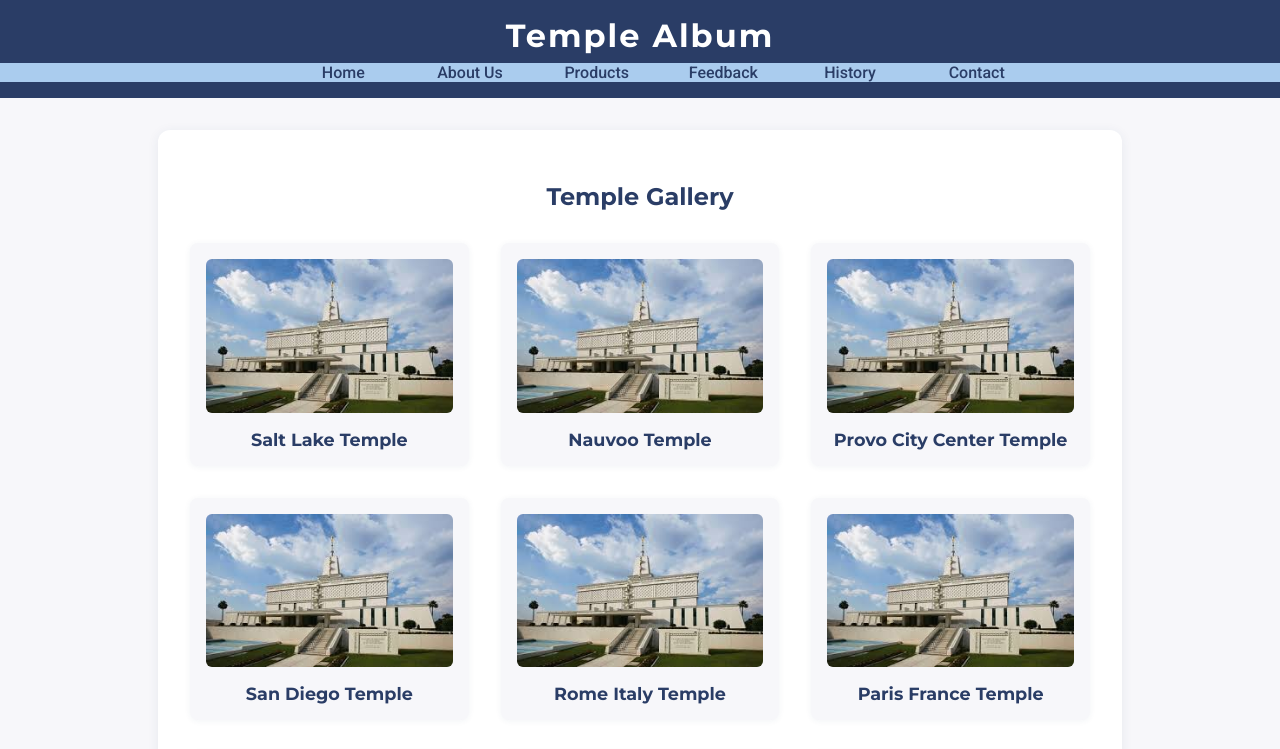
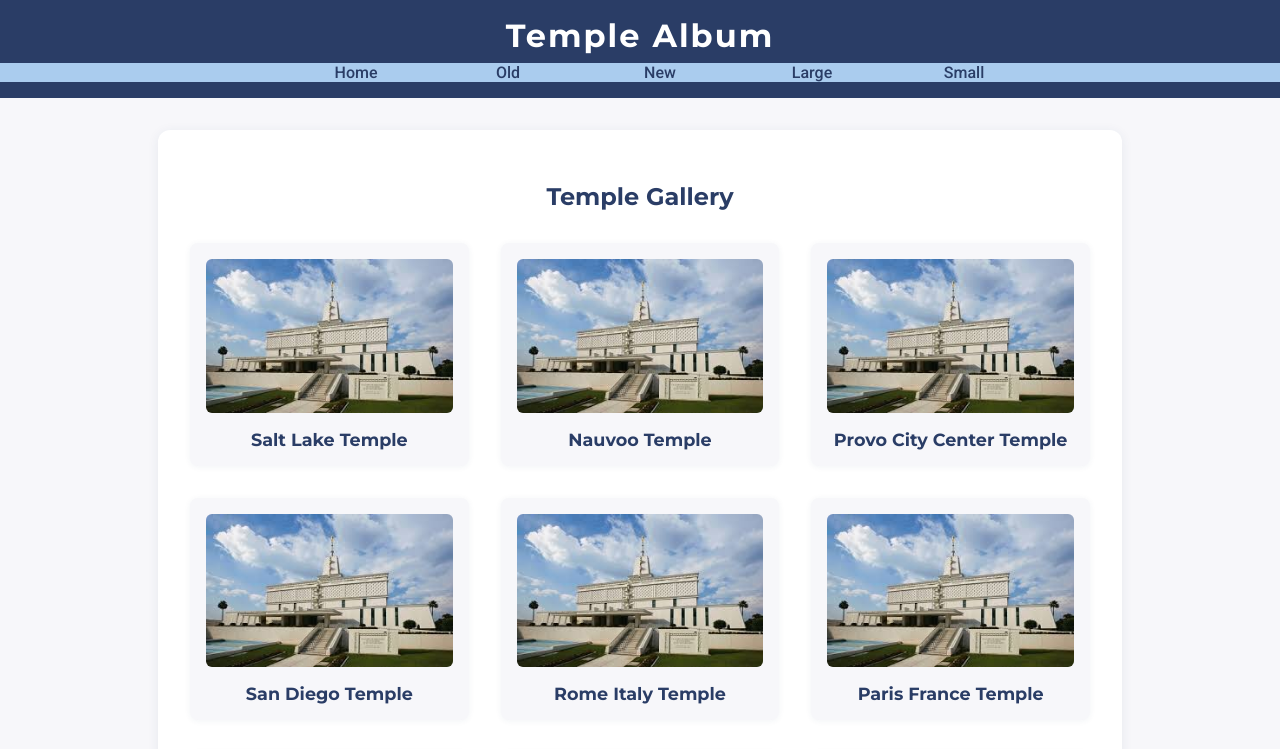
Before and after one commit to moro118/wdd131, a plain HTML site: page temples.html in a window 1280 px wide. Shown: the top 749 px of the page. Drawn offline with Linux system fonts and the light colour scheme.

Commit message:
change menu item names

```diff
--- a/temples.html
+++ b/temples.html
@@ -18,11 +18,10 @@
        <nav>
 	<ul class="navigation">
 		<li><a href="#">Home</a></li>
-		<li><a href="#">About Us</a></li>
-		<li><a href="#">Products</a></li>
-		<li><a href="#">Feedback</a></li>
-		<li><a href="#">History</a></li>
-		<li><a href="#">Contact</a></li>
+		<li><a href="#">Old</a></li>
+		<li><a href="#">New</a></li>
+		<li><a href="#">Large</a></li>
+		<li><a href="#">Small</a></li>
 	</ul>
          </nav>
     </header>
```
